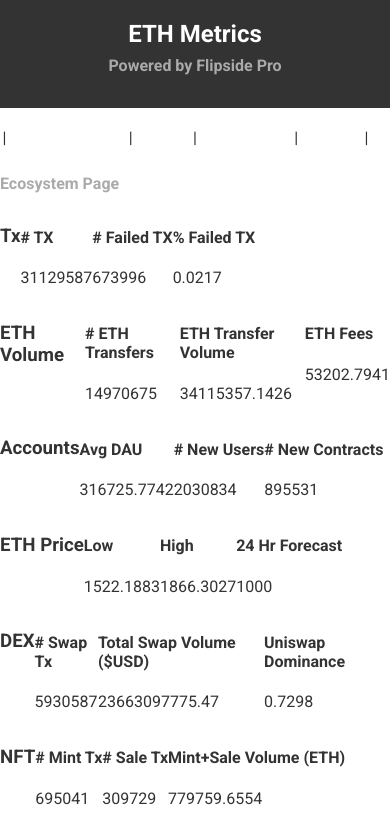
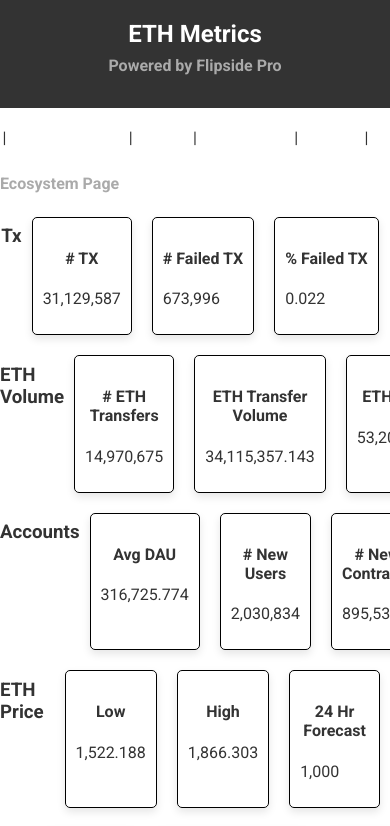
Before and after one commit to fsc-data-science/eth_metrics, a Svelte app: page / in a window 390 px wide. Shown: the top 826 px of the page. Built offline with nearby package versions, Linux system fonts and the light colour scheme.

Commit message:
responsive works   need to clean up cards

```diff
--- a/public/global.css
+++ b/public/global.css
@@ -117,3 +117,17 @@ transition: background-color 0.2s;
 nav a:hover {
 background-color: rgba(255,255,255,0.1);
 }
+
+    /* Default styles: Categories side by side, cards vertical */
+.central_layout {
+    display: flex;
+    flex-wrap: wrap;
+    justify-content: space-around;
+    }
+
+    /* For smaller screens: Categories vertical, cards side by side */
+    @media (max-width: 768px) {
+    .central_layout > div {
+        flex-direction: row;
+    }
+    }
--- a/src/components/Card.svelte
+++ b/src/components/Card.svelte
@@ -1,10 +1,27 @@
-<!-- Card.svelte -->
 <script>
     export let name = "";
     export let value = "";
+
+    // Formatting the value as a number with commas
+    $: formattedValue = typeof value === 'number' ? value.toLocaleString() : value;
 </script>
+
+<style>
+    .card {
+        border: 1px solid black;
+        box-shadow: 0 4px 8px rgba(0, 0, 0, 0.1); /* This gives a soft shadow */
+        padding: 10px;
+        margin: 10px;
+        border-radius: 5px; /* Optional: For rounded corners */
+    }
+
+    .card h4 {
+        text-align: center;
+        font-weight: bold;
+    }
+</style>
 
 <div class="card">
     <h4>{name}</h4>
-    <p>{value}</p>
+    <p>{formattedValue}</p>
 </div>
--- a/src/components/Category.svelte
+++ b/src/components/Category.svelte
@@ -7,13 +7,13 @@
 </script>
 
 <style>
-    .category {
+    div {
         display: flex;
-        flex-direction: column; /* default to vertical layout */
+        flex-direction: column;
     }
-    @media (max-width: 768px) { /* adjust breakpoint as needed */
-        .category {
-            flex-direction: row; /* change to horizontal layout for smaller screens */
+    @media (max-width: 768px) {
+        div {
+            flex-direction: row;
         }
     }
 </style>
--- a/src/routes/Ecosystem.svelte
+++ b/src/routes/Ecosystem.svelte
@@ -54,10 +54,12 @@
 
 <h2>Ecosystem Page</h2>
 
-{#if cardsData}
+<div class = 'central_layout'>
+    {#if cardsData}
     {#each categories as category}
-        <Category categoryLabel={category.label} names_array={category.names} values_array={category.values} />
+    <Category categoryLabel={category.label} names_array={category.names} values_array={category.values} />
     {/each}
-{:else}
+    {:else}
     <p>Loading...</p>
-{/if}
+    {/if}
+</div>
```
